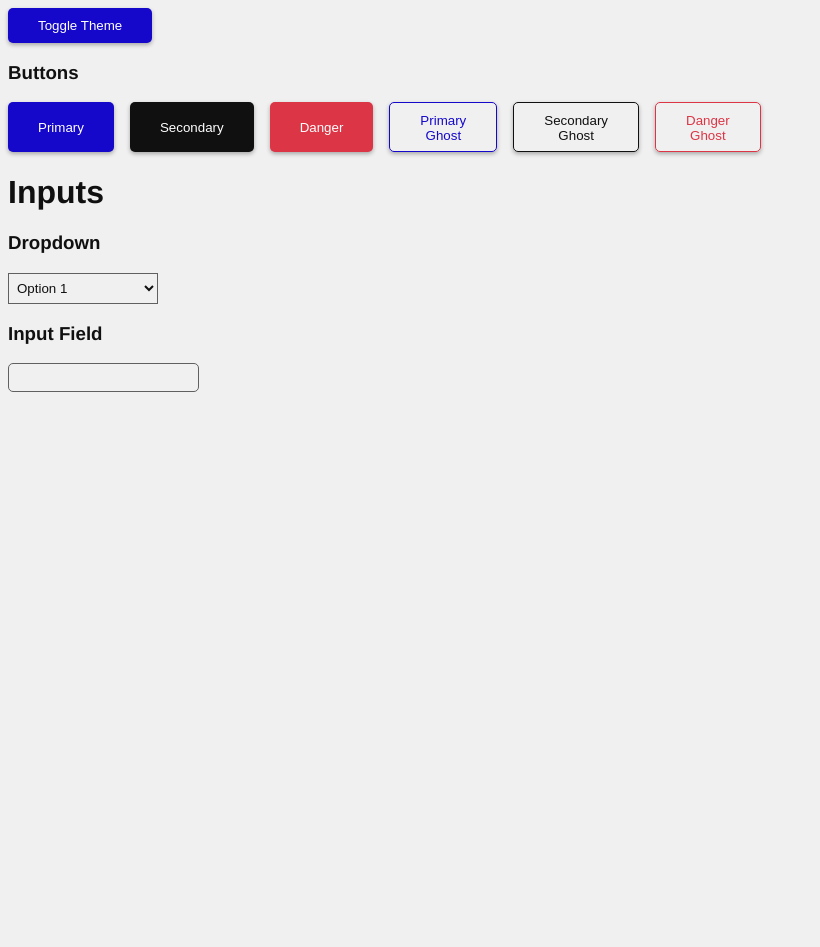
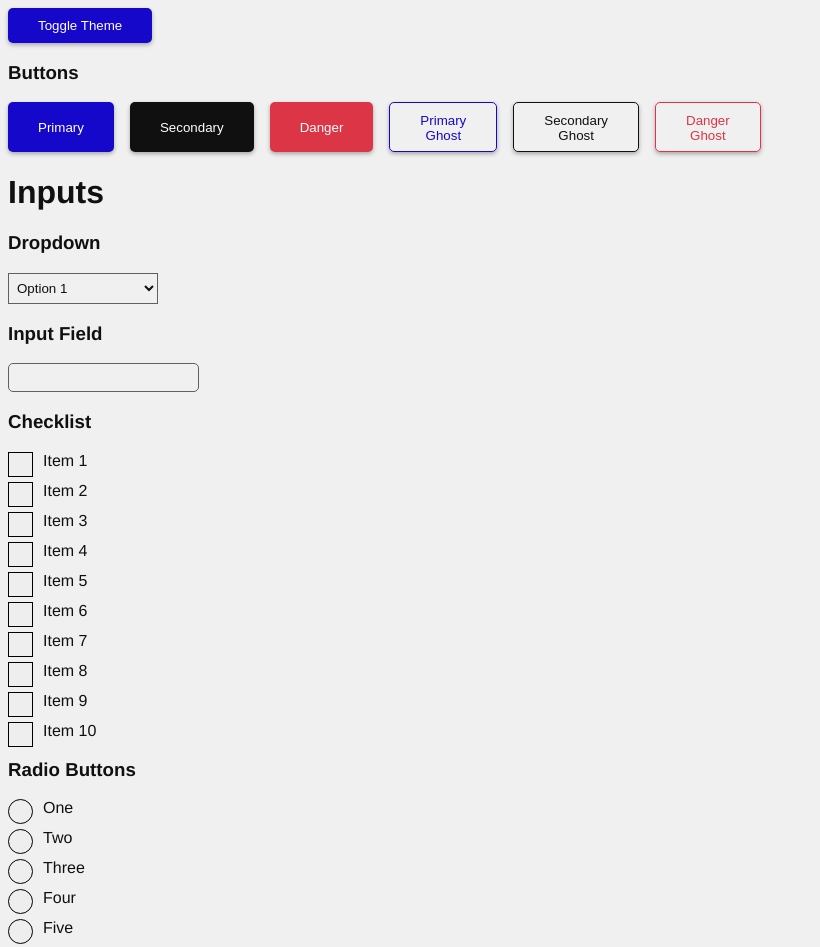
Before and after one commit to DaveBunyan1/react-template, a React (Vite) app: page / in a window 1280 px wide. Shown: the top 947 px of the page, without its empty margins (0-820 px from the left). Before the commit the page ends 800 px from the top, so only its background shows below. Built offline with nearby package versions, Linux system fonts and the light colour scheme.

Commit message:
Added checklist and radio button components

```diff
--- a/src/App.tsx
+++ b/src/App.tsx
@@ -3,11 +3,53 @@ import "./App.css";
 import Button from "./components/buttons/Button";
 import Dropdown from "./components/inputs/Dropdown";
 import InputField from "./components/inputs/InputField";
+import Checklist from "./components/selections/Checklist";
+import RadioButtons from "./components/selections/RadioButtons";
 
 function App() {
   const [theme, setTheme] = useState("light");
   const [selectedOption, setSelectedOption] = useState("1");
   const [inputValue, setInputValue] = useState("");
+  const [selectedChecklistItems, setSelectedChecklistItems] = useState<
+    string[]
+  >([]);
+  const [selectedRadioItem, setSelectedRadioItem] = useState<string | null>(
+    null
+  );
+
+  const handleChecklistChange = (newSelectedItems: string[]) => {
+    setSelectedChecklistItems(newSelectedItems);
+  };
+
+  const handleRadioChange = (item: string) => {
+    setSelectedRadioItem(item);
+  };
+
+  const radioItems = [
+    "One",
+    "Two",
+    "Three",
+    "Four",
+    "Five",
+    "Six",
+    "Seven",
+    "Eight",
+    "Nine",
+    "Ten",
+  ];
+
+  const checklistItems = [
+    "Item 1",
+    "Item 2",
+    "Item 3",
+    "Item 4",
+    "Item 5",
+    "Item 6",
+    "Item 7",
+    "Item 8",
+    "Item 9",
+    "Item 10",
+  ];
 
   const handleDropdownChange = (
     event: React.ChangeEvent<HTMLSelectElement>
@@ -76,6 +118,18 @@ function App() {
       />
       <h3>Input Field</h3>
       <InputField value={inputValue} onChange={handleInputChange} />
+      <h3>Checklist</h3>
+      <Checklist
+        items={checklistItems}
+        selectedItems={selectedChecklistItems}
+        onChange={handleChecklistChange}
+      />
+      <h3>Radio Buttons</h3>
+      <RadioButtons
+        items={radioItems}
+        selectedItem={selectedRadioItem}
+        onChange={handleRadioChange}
+      />
     </>
   );
 }
--- /dev/null
+++ b/src/components/selections/Checklist.tsx
@@ -0,0 +1,40 @@
+import React from "react";
+import "./checklist.css";
+
+type ChecklistProps = {
+  items: string[];
+  selectedItems: string[];
+  onChange: (selectedItems: string[]) => void;
+};
+
+const Checklist: React.FC<ChecklistProps> = ({
+  items,
+  selectedItems,
+  onChange,
+}) => {
+  const handleToggle = (item: string) => {
+    const isSelected = selectedItems.includes(item);
+    const newSelectedItems = isSelected
+      ? selectedItems.filter((selectedItem) => selectedItem !== item)
+      : [...selectedItems, item];
+    onChange(newSelectedItems);
+  };
+
+  return (
+    <div className="checklist">
+      {items.map((item) => (
+        <label key={item} className="checklist-container">
+          {item}
+          <input
+            type="checkbox"
+            checked={selectedItems.includes(item)}
+            onChange={() => handleToggle(item)}
+          />
+          <span className="checklist-checkmark"></span>
+        </label>
+      ))}
+    </div>
+  );
+};
+
+export default Checklist;
--- /dev/null
+++ b/src/components/selections/RadioButtons.tsx
@@ -0,0 +1,37 @@
+import React from "react";
+import "./radiobuttons.css";
+
+type RadioButtonProps = {
+  items: string[];
+  selectedItem: string | null;
+  onChange: (selectedItem: string) => void;
+};
+
+const RadioButtons: React.FC<RadioButtonProps> = ({
+  items,
+  selectedItem,
+  onChange,
+}) => {
+  const handleSelect = (item: string) => {
+    onChange(item);
+  };
+
+  return (
+    <div className="radio-buttons">
+      {items.map((item) => (
+        <label key={item} className="radio-container">
+          {item}
+          <input
+            type="radio"
+            name="radioButton"
+            checked={selectedItem === item}
+            onChange={() => handleSelect(item)}
+          />
+          <span className="radio-checkmark"></span>
+        </label>
+      ))}
+    </div>
+  );
+};
+
+export default RadioButtons;
--- /dev/null
+++ b/src/components/selections/checklist.css
@@ -0,0 +1,68 @@
+/* Customize the label (the container) */
+.checklist-container {
+  display: block;
+  position: relative;
+  padding-left: 35px;
+  margin-bottom: 12px;
+  cursor: pointer;
+  font-size: 16px;
+  -webkit-user-select: none;
+  -moz-user-select: none;
+  -ms-user-select: none;
+  user-select: none;
+}
+
+/* Hide the browser's default checkbox */
+.checklist-container input {
+  position: absolute;
+  opacity: 0;
+  cursor: pointer;
+  height: 0;
+  width: 0;
+}
+
+/* Create a custom checkbox */
+.checklist-checkmark {
+  position: absolute;
+  top: 0;
+  left: 0;
+  height: 25px;
+  width: 25px;
+  background-color: #eee;
+  border: 1px solid black;
+}
+
+/* On mouse-over, add a grey background color */
+.checklist-container:hover input ~ .checklist-checkmark {
+  background-color: #ccc;
+}
+
+/* When the checkbox is checked, add a blue background */
+.checklist-container input:checked ~ .checklist-checkmark {
+  background-color: #2196f3;
+}
+
+/* Create the checkmark/indicator (hidden when not checked) */
+.checklist-checkmark:after {
+  content: "";
+  position: absolute;
+  display: none;
+}
+
+/* Show the checkmark when checked */
+.checklist-container input:checked ~ .checklist-checkmark:after {
+  display: block;
+}
+
+/* Style the checkmark/indicator */
+.checklist-container .checklist-checkmark:after {
+  left: 9px;
+  top: 5px;
+  width: 5px;
+  height: 10px;
+  border: solid white;
+  border-width: 0 3px 3px 0;
+  -webkit-transform: rotate(45deg);
+  -ms-transform: rotate(45deg);
+  transform: rotate(45deg);
+}
--- /dev/null
+++ b/src/components/selections/radiobuttons.css
@@ -0,0 +1,66 @@
+/* Customize the label (the container) */
+.radio-container {
+  display: block;
+  position: relative;
+  padding-left: 35px;
+  margin-bottom: 12px;
+  cursor: pointer;
+  font-size: 16px;
+  -webkit-user-select: none;
+  -moz-user-select: none;
+  -ms-user-select: none;
+  user-select: none;
+}
+
+/* Hide the browser's default radio button */
+.radio-container input {
+  position: absolute;
+  opacity: 0;
+  cursor: pointer;
+  height: 0;
+  width: 0;
+}
+
+/* Create a custom radio button */
+.radio-checkmark {
+  position: absolute;
+  top: 0;
+  left: 0;
+  height: 25px;
+  width: 25px;
+  background-color: #eee;
+  border-radius: 50%;
+  border: 1px solid black;
+}
+
+/* On mouse-over, add a grey background color */
+.radio-container:hover input ~ .radio-checkmark {
+  background-color: #ccc;
+}
+
+/* When the radio button is checked, add a blue background */
+.radio-container input:checked ~ .radio-checkmark {
+  background-color: #2196f3;
+}
+
+/* Create the indicator (the dot/circle - hidden when not checked) */
+.radio-checkmark:after {
+  content: "";
+  position: absolute;
+  display: none;
+}
+
+/* Show the indicator (dot/circle) when checked */
+.radio-container input:checked ~ .radio-checkmark:after {
+  display: block;
+}
+
+/* Style the indicator (dot/circle) */
+.radio-container .radio-checkmark:after {
+  top: 8px;
+  left: 8px;
+  width: 8px;
+  height: 8px;
+  border-radius: 50%;
+  background: white;
+}
```
